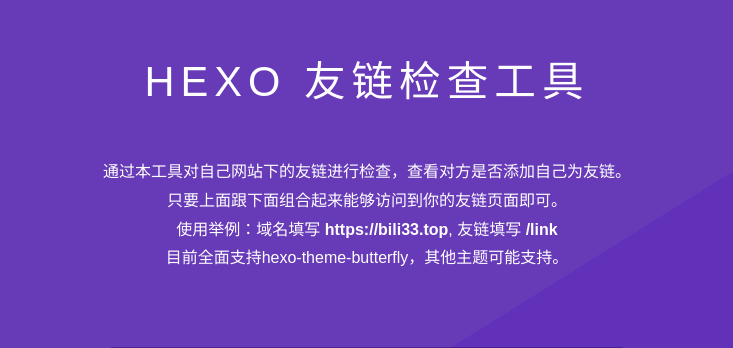
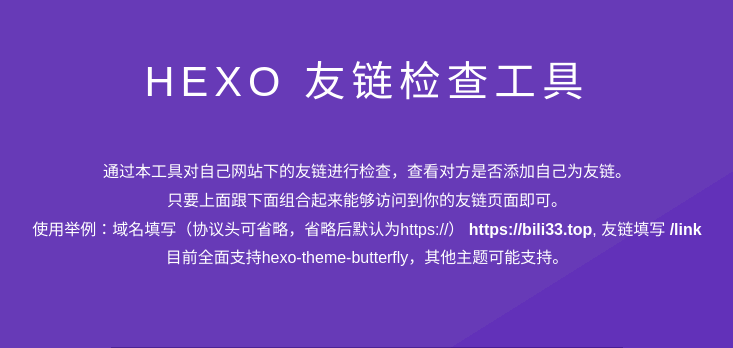
Before and after one commit to GamerNoTitle/hexo-link-check, a Flask app: page / in a window 1280 px wide. Shown: the top 348 px of the page, without its empty margins (273-1006 px from the left). Run offline with Flask 2, Linux system fonts and the light colour scheme; some libraries are stand-ins or nearby versions; some web fonts are replaced.

Commit message:
Auto add scheme

```diff
--- a/app.py
+++ b/app.py
@@ -64,6 +64,7 @@
     else:
         return ['请在上面输入你的域名进行报告获取！']
 if __name__ == '__main__':  # Launcher
-    os.mkdir('hexo-link-check')
+    if not os.path.exists('./hexo-link-check'):
+        os.mkdir('hexo-link-check')
     # If debug is set to True, every time when the file is saved the program will reload
     app.run(host='0.0.0.0', port=8080, debug=False)
--- a/templates/index.html
+++ b/templates/index.html
@@ -49,7 +49,7 @@
         <p class="tips">
           通过本工具对自己网站下的友链进行检查，查看对方是否添加自己为友链。<br />
           只要上面跟下面组合起来能够访问到你的友链页面即可。<br />
-          使用举例：域名填写
+          使用举例：域名填写（协议头可省略，省略后默认为https://）
           <a class="custom-link" href="https://bili33.top">https://bili33.top</a
           >, 友链填写
           <a class="custom-link" href="https://bili33.top/link">/link</a><br />
--- a/utils/HexoLinkCheck.py
+++ b/utils/HexoLinkCheck.py
@@ -28,6 +28,8 @@
     filename = 'hexo-link-check/' + url.replace('http://', '').replace('https://',
                                                                        '').replace('/link', '').replace('/', '')
     file = open(filename, 'wt+', encoding='utf8')
+    if 'https://' not in url and 'http://' not in url:  # 缺少协议头时自动补齐
+        url = 'http://' + url
     # 发现有些博客有检查user-agent，所以加上这个
     header = {'User-Agent': 'Mozilla/5.0 (Windows NT 10.0; Win64; x64) AppleWebKit/537.36 (KHTML, like Gecko) '
                             'Chrome/75.0.3770.142 Safari/537.36'}
```
